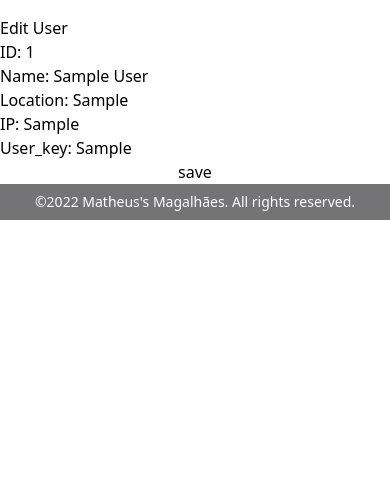
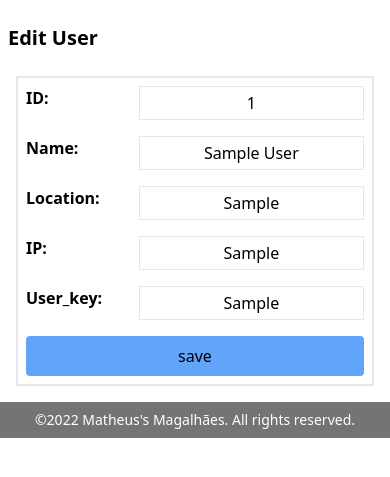
Before and after one commit to matheushasm/todoPHP, a PHP site: page /pages/userUpdate.php?id=1 in a window 390 px wide. Shown: the part 32-509 px from the top of the page. Run offline with PHP 8.4, Linux system fonts and the light colour scheme; the visitor is signed in with stand-in values (Sample User, id 1); tables that the repository leaves empty or names only in its code hold one stand-in row (values such as "Sample post"); some libraries are stand-ins or nearby versions.

Commit message:
Change method images and quotes request, all request are like the day. All admin pages are responsive and styled

```diff
--- a/index.php
+++ b/index.php
@@ -37,7 +37,7 @@
         body {
             width: 100%;
             height: 100vh;
-            background-image: url(<?=$bgImage[2]->getUrl()?>);
+            background-image: url(<?=$bgImage[date('d')]->getUrl()?>);
             text-shadow: 1px 1px #000;
             overflow: hidden;
         }
@@ -320,8 +320,8 @@
     <footer class="p-2 absolute bottom-2 left-0 right-0
         text-xl ease-in duration-150 hover:pt-0 hover:shadow-xl overflow-hidden"
     >
-        <p class="container m-auto text-sm text-center break-normal sm:text-lg xl:text-xl"><?=$quote[7]->getContent()?></p>
-        <p id="quoteAuthor" class="container m-auto text-sm text-center hidden sm:text-lg xl:text-xl"><small><?=$quote[4]->getAuthor()?></small></p>
+        <p class="container m-auto text-sm text-center break-normal sm:text-lg xl:text-xl"><?=$quote[date('d')]->getContent()?></p>
+        <p id="quoteAuthor" class="container m-auto text-sm text-center hidden sm:text-lg xl:text-xl"><small><?=$quote[date('d')]->getAuthor()?></small></p>
     </footer>
     <div class="p-4 absolute bottom-1 left-2 cursor-pointer text-lg font-bold">
         <a href="./pages/loginPage.php" target="_blank">...</a>
--- a/pages/userUpdate.php
+++ b/pages/userUpdate.php
@@ -17,31 +17,43 @@
 include 'partials/header.php';
 ?>
 
-<h1>Edit User</h1>
+<h1 class="p-2 text-xl font-bold">Edit User</h1>
 
+<div class="p-4">
     <form method="POST" action="userUpdateAction.php"
-class="flex flex-col">
-    <label>
+    class="max-w-sm p-2 flex flex-col border-2 gap-4">
+        <label class="w-full flex justify-between font-bold">
             ID:
-        <input type="text" name="id" value="<?=$user->getId()?>" />
+            <input class="w-2/3 p-1 text-md font-normal text-center border"
+            type="text" name="id" value="<?=$user->getId()?>" />
         </label>
-    <label>
+
+        <label class="w-full flex justify-between font-bold">
             Name:
-        <input type="text" name="name" value="<?=$user->getName()?>"/>
+            <input class="w-2/3 p-1 text-md font-normal text-center border"
+            type="text" name="name" value="<?=$user->getName()?>"/>
         </label>
-    <label>
+
+        <label class="w-full flex justify-between font-bold">
             Location:
-        <input type="text" name="location" value="<?=$user->getLocation()?>"/>
+            <input class="w-2/3 p-1 text-md font-normal text-center border"
+            type="text" name="location" value="<?=$user->getLocation()?>"/>
         </label>
-    <label>
+
+        <label class="w-full flex justify-between font-bold">
             IP:
-        <input type="text" name="ip" value="<?=$user->getIp()?>"/>
+            <input class="w-2/3 p-1 text-md font-normal text-center border"
+            type="text" name="ip" value="<?=$user->getIp()?>"/>
         </label>
-    <label>
+
+        <label class="w-full flex justify-between font-bold">
             User_key:
-        <input type="text" name="user_key" value="<?=$user->getUser_key()?>"/>
+            <input class="w-2/3 p-1 text-md font-normal text-center border"
+            type="text" name="user_key" value="<?=$user->getUser_key()?>"/>
         </label>
-    <input type="submit" value="save"/>
+
+        <input class="p-2 bg-blue-400 rounded"
+        type="submit" value="save"/>
     </form>
-
+</div>
 <?php include 'partials/footer.php'; ?>
```
Also changed, not shown: pages/newImage.php (+14 -9 lines), pages/newQuote.php (+15 -7 lines), pages/quoteUpdate.php (+17 -8 lines), pages/admin.php (line endings or trailing spaces). Lines whose indentation alone changed are shown as unchanged.
